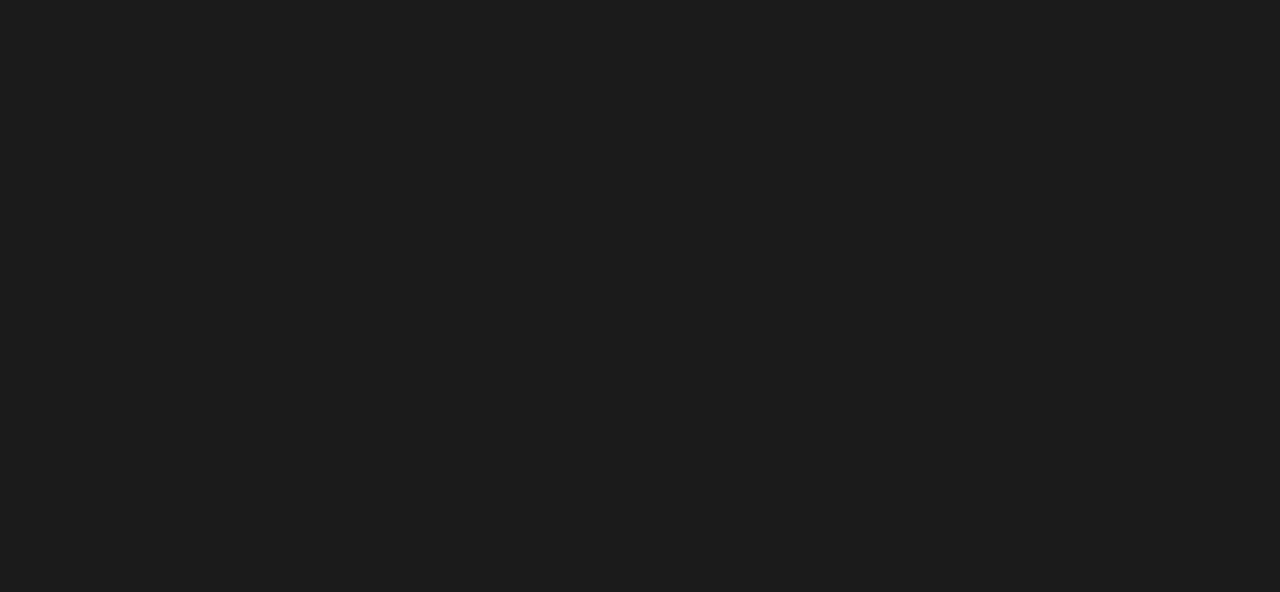
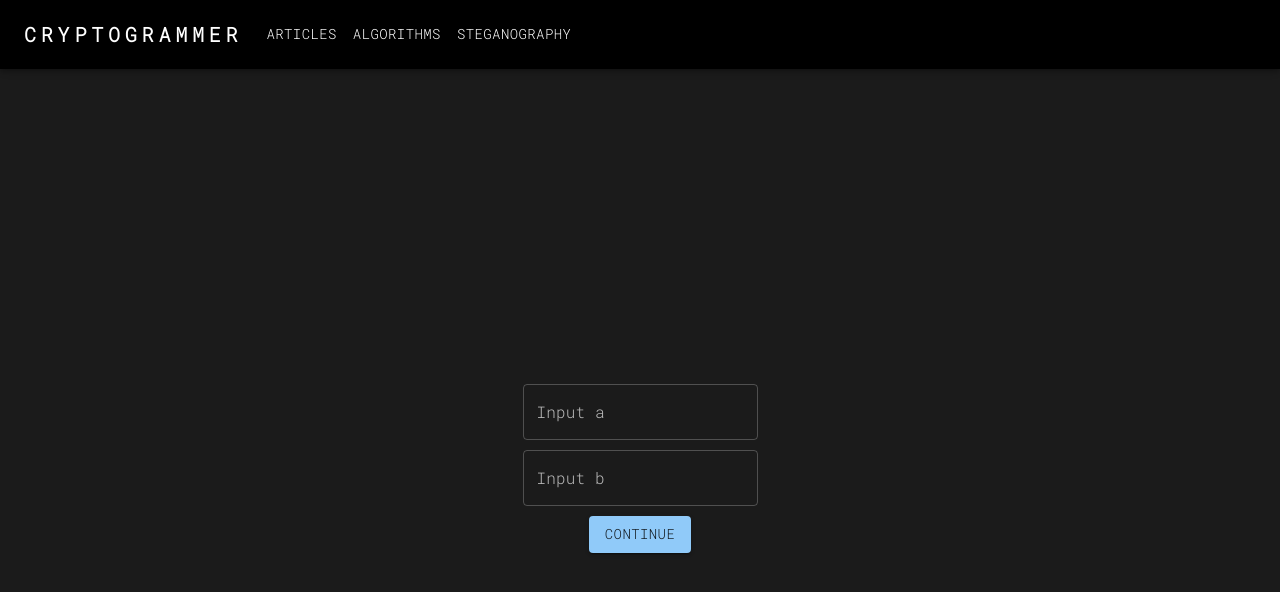
Before and after one commit to shadowasphodel2919/Cryptogrammer, a React (Create React App) app: page /algorithms/affine in a window 1280 px wide. Before the commit this address had no page. Shown: the top 592 px of the page. Built offline with nearby package versions, Linux system fonts and the light colour scheme.

Commit message:
Added layout

```diff
--- a/src/Algorithms.jsx
+++ b/src/Algorithms.jsx
@@ -38,6 +38,11 @@ export const Algorithms = () => {
                     <p>RSA Algorithm</p>
                 </div>
             </a>
+            <a href="/algorithms/affine">
+                <div className="card">
+                    <p>Affine Cipher</p>
+                </div>
+            </a>
 
             {/* <Link as={Link} to="atbash">Atbash Cipher</Link> */}
         </section>
--- /dev/null
+++ b/src/Algos/Affine.jsx
@@ -0,0 +1,101 @@
+import { useState, useEffect } from "react";
+import TextField from '@mui/material/TextField';
+import Button from '@mui/material/Button';
+import CssBaseline from '@mui/material/CssBaseline';
+import { createTheme, ThemeProvider, styled } from '@mui/material/styles';
+const theme = createTheme({
+    palette: {
+      mode: 'dark',
+    },
+  });
+const Container = styled('div')({
+    display: 'flex',
+    flexDirection: 'column',
+    alignItems: 'center',
+    justifyContent: 'center',
+    height: '100vh',
+    gap: 10,
+  });
+const Main = styled('div')({
+    display: 'flex',
+    flexDirection: 'row',
+    alignItems: 'center',
+    justifyContent: 'center',
+    gap: 10,
+});
+export const Affine = () => {
+    const [A, setA] = useState();
+    const [B, setB] = useState();
+    const [init, setInit] = useState(false);
+    const [message, setMessage] = useState("");
+    const [cipher, setCipher] = useState("");
+
+    function onMessageChange(text){
+      setMessage(text);
+      console.log("Debug: Changes in message");
+      let c1 = encryptMessage(text)
+      setCipher(c1);
+    }
+
+    function onCipherChange(text){
+      setCipher(text);
+      console.log("Debug: Changes in cipher");
+      let m1 = decryptCipher(text)
+      setMessage(m1);
+    }
+
+    function changeValid(){
+      setInit(true);
+    }
+    function encryptMessage(msg)
+    {
+      return msg;
+    }
+    function decryptCipher(cipher)
+    {
+      return cipher;
+    }
+    return (<ThemeProvider theme={theme}>
+        <CssBaseline />
+        <Container>
+        {init?(
+          <>
+          <Main>
+            <TextField
+              placeholder="Enter Message"
+              multiline
+              value={message}
+              rows={10}
+              style={{width: 400}}
+              onChange={(e)=>onMessageChange(e.target.value)}
+            />
+            <TextField
+              placeholder="Encoded Text"
+              multiline
+              value={cipher}
+              rows={10}
+              style={{width: 400}}
+              onChange={(e)=>onCipherChange(e.target.value)}
+            />
+          </Main>
+          </>
+        ):(
+          <>
+            <TextField
+              id="outlined"
+              label="Input a"
+              value={A}
+              onChange={(e)=>setA(e.target.value)}
+            />
+            <TextField
+              id="outlined"
+              label="Input b"
+              value={B}
+              onChange={(e)=>setB(e.target.value)}
+            />
+            <Button variant="contained" color="primary" onClick={(e)=>changeValid()}>Continue</Button>
+          </>
+        )}
+        </Container>
+    </ThemeProvider>);
+}
--- a/src/App.js
+++ b/src/App.js
@@ -13,6 +13,7 @@ import { Railfence } from './Algos/Railfence';
 import { Beaufort } from './Algos/Beaufort';
 import { RSA } from './Algos/RSA';
 import LsbSteganography from './Algos/LsbSteganography';
+import { Affine } from './Algos/Affine';
 
 function App() {
   return (
@@ -30,6 +31,7 @@ function App() {
           <Route path="algorithms/railfence" element={<Railfence />} />
           <Route path="algorithms/beaufort" element={<Beaufort />} />
           <Route path="algorithms/rsa" element={<RSA />} />
+          <Route path="algorithms/affine" element={<Affine />} />
           <Route path="steganography" element={<LsbSteganography />} />
           </Route>
       </Routes>
```
